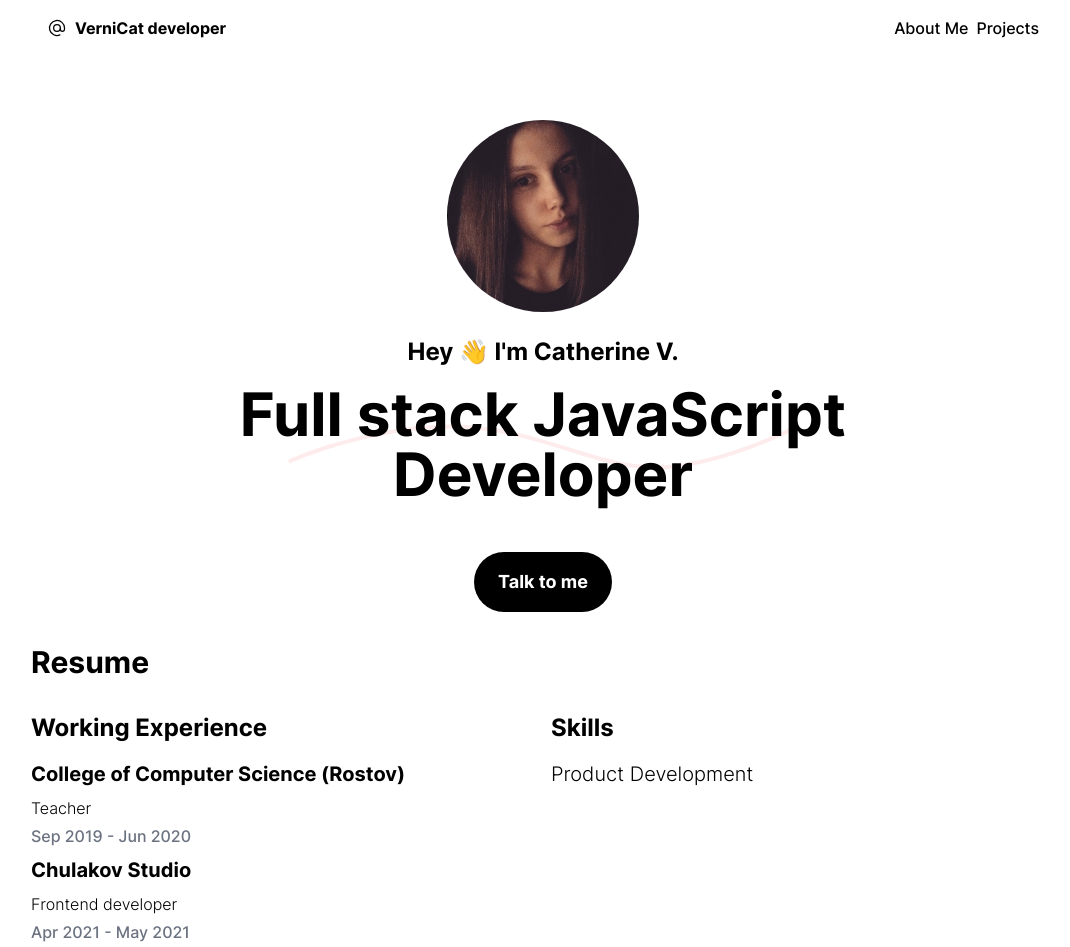
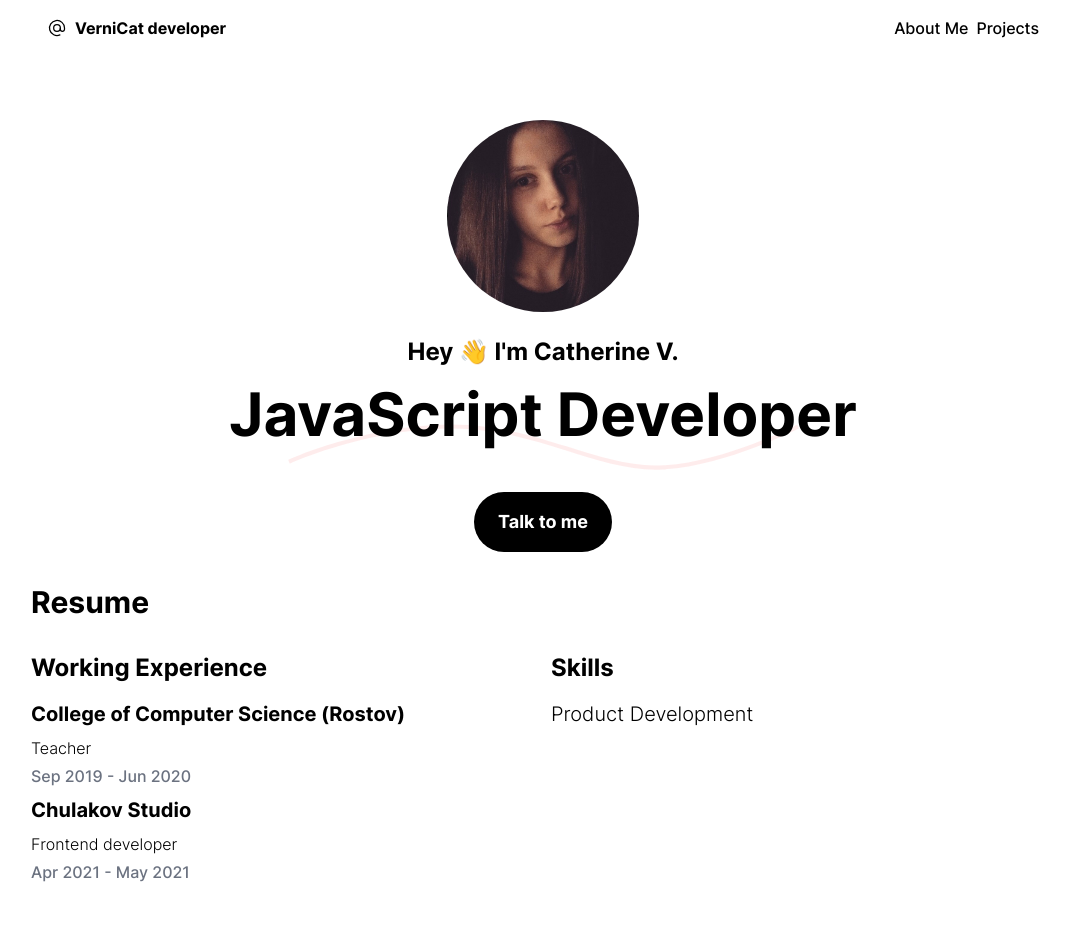
Before and after one commit to vernicat/portfolio, a plain HTML site: page index.html in a window 1280 px wide. Shown: the top 947 px of the page, without its empty margins (97-1167 px from the left). Drawn offline with Linux system fonts and the light colour scheme.

Commit message:
upd text

```diff
--- a/index.html
+++ b/index.html
@@ -97,7 +97,7 @@
         />
       </svg>
     </div>
-    <div class="relative">Full stack JavaScript Developer</div>
+    <div class="relative">JavaScript Developer</div>
   </div>
   <p class="font-light text-center max-w-sm mb-8">
 
```
